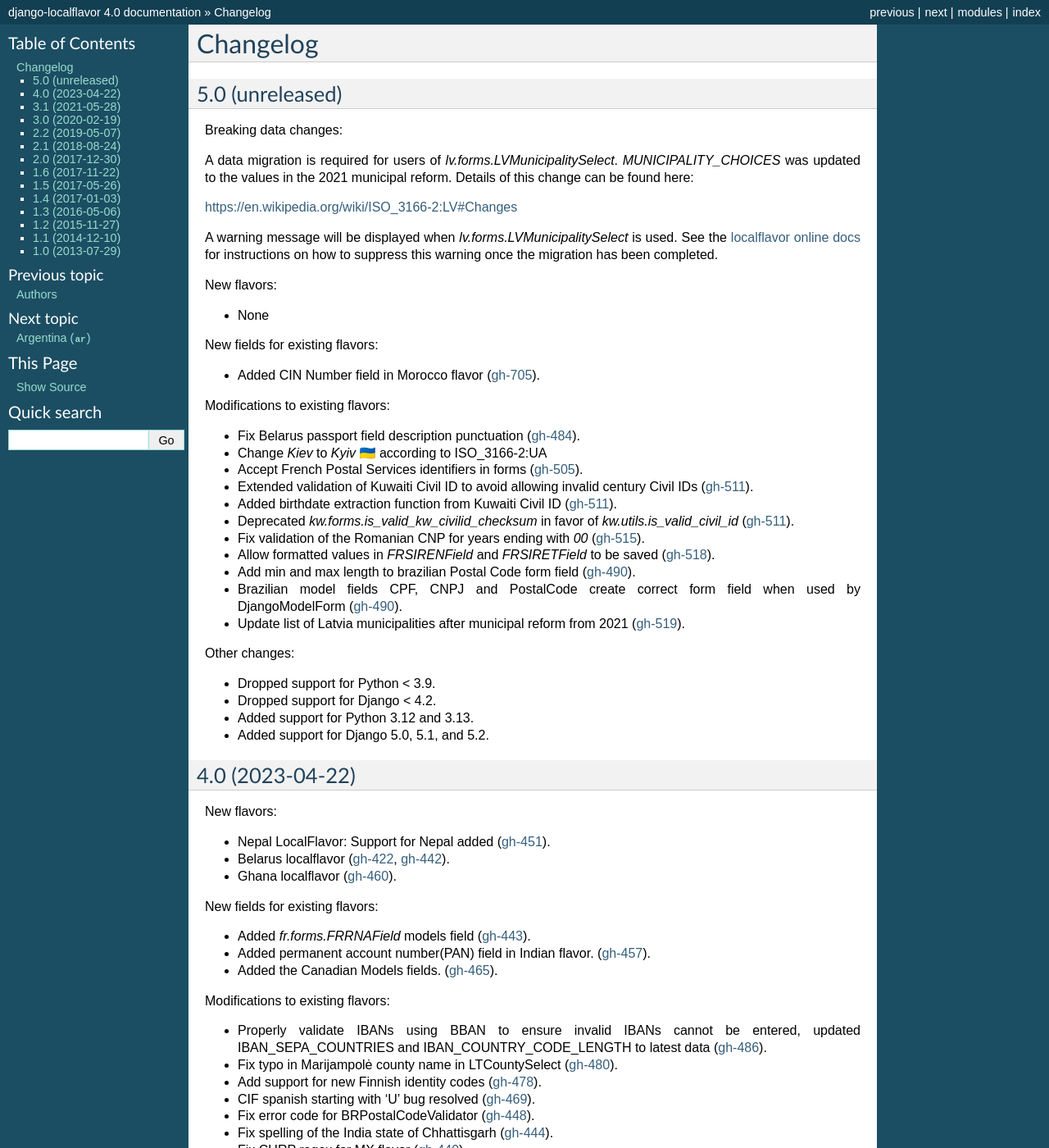
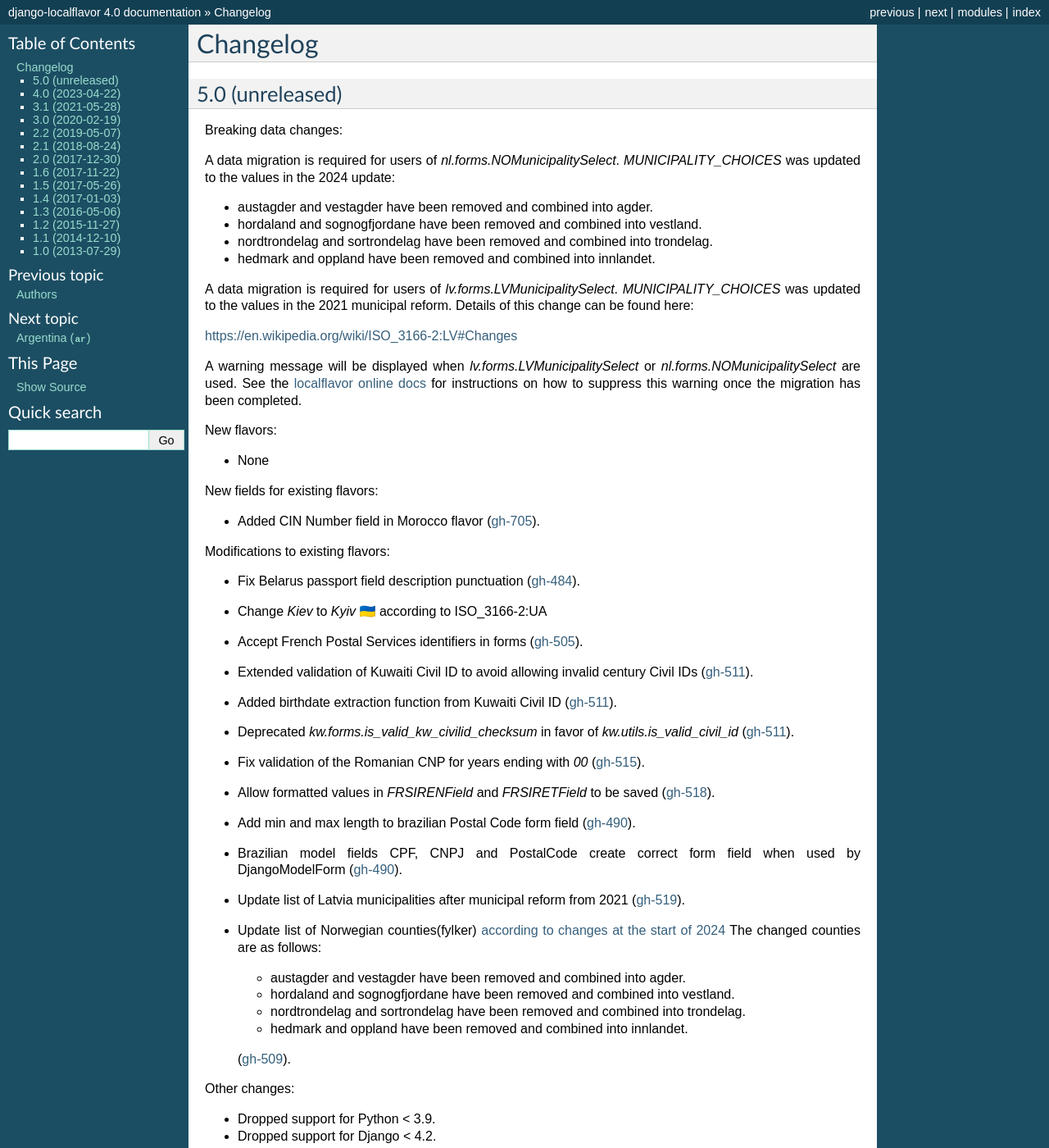
Before and after one commit to django/django-localflavor, a Sphinx documentation site: the page built from docs/changelog.rst, in a window 1280 px wide and 1400 px high. Shown: the whole window at 82% size. Built offline with Sphinx 7.4.7, drawn with Linux system fonts in a browser that asks for light colours.

Commit message:
Update no_municipalities.py to reflect recent changes to norwegian counties (#509)

```diff
--- a/docs/authors.rst
+++ b/docs/authors.rst
@@ -64,6 +64,7 @@
 * Heri Priyatno
 * Honza Král
 * Horst Gutmann
+* Håkon Osland
 * Igor Támara
 * Illia Volochii
 * Ivan Fisun
--- a/docs/changelog.rst
+++ b/docs/changelog.rst
@@ -6,13 +6,21 @@
 
 Breaking data changes:
 
+A data migration is required for users of `nl.forms.NOMunicipalitySelect`. `MUNICIPALITY_CHOICES` was updated to the
+values in the 2024 update:
+
+- austagder and vestagder have been removed and combined into agder.
+- hordaland and sognogfjordane have been removed and combined into vestland.
+- nordtrondelag and sortrondelag have been removed and combined into trondelag.
+- hedmark and oppland have been removed and combined into innlandet.
+
 A data migration is required for users of `lv.forms.LVMunicipalitySelect`. `MUNICIPALITY_CHOICES` was updated to the
 values in the 2021 municipal reform. Details of this change can be found here:
 
 https://en.wikipedia.org/wiki/ISO_3166-2:LV#Changes
 
-A warning message will be displayed when `lv.forms.LVMunicipalitySelect` is used. See the
-`localflavor online docs <https://django-localflavor.readthedocs.io/en/latest/#backwards-compatibility>`_ for
+A warning message will be displayed when `lv.forms.LVMunicipalitySelect` or `nl.forms.NOMunicipalitySelect` are used.
+See the `localflavor online docs <https://django-localflavor.readthedocs.io/en/latest/#backwards-compatibility>`_ for
 instructions on how to suppress this warning once the migration has been completed.
 
 New flavors:
@@ -48,6 +56,15 @@
   (`gh-490 <https://github.com/django/django-localflavor/pull/490>`_).
 - Update list of Latvia municipalities after municipal reform from 2021
   (`gh-519 <https://github.com/django/django-localflavor/pull/519>`_).
+- Update list of Norwegian counties(fylker) `according to changes at the start of 2024 <https://en.wikipedia.org/wiki/Counties_of_Norway#List_of_counties>`_
+  The changed counties are as follows:
+
+  - austagder and vestagder have been removed and combined into agder.
+  - hordaland and sognogfjordane have been removed and combined into vestland.
+  - nordtrondelag and sortrondelag have been removed and combined into trondelag.
+  - hedmark and oppland have been removed and combined into innlandet.
+
+  (`gh-509 <https://github.com/django/django-localflavor/pull/509/files>`_).
 
 Other changes:
 
```
Also changed, not shown: 3 other files.
